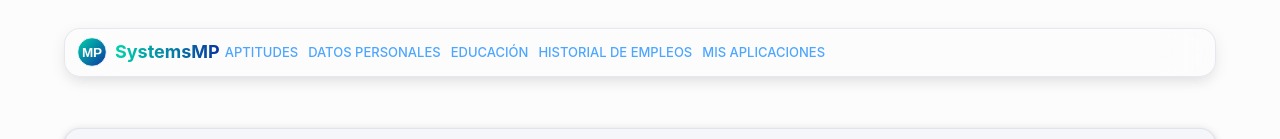
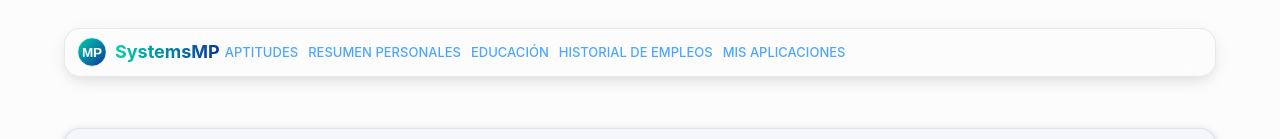
Before and after one commit to martinprado1000/portfolio_mp, a React (Vite) app: page / in a window 1280 px wide. Shown: the top 139 px of the page. Built offline with nearby package versions, Linux system fonts and the light colour scheme; no server answers; some icons are missing.

Commit message:
last commit

```diff
--- a/src/pages/public/home/components/AppAppBar.tsx
+++ b/src/pages/public/home/components/AppAppBar.tsx
@@ -77,7 +77,7 @@ export default function AppAppBar() {
                 size="small"
                 onClick={() => scrollToSection("ResumenPersonal")}
               >
-                Datos personales
+                Resumen personales
               </Button>
               <Button
                 variant="text"
```
